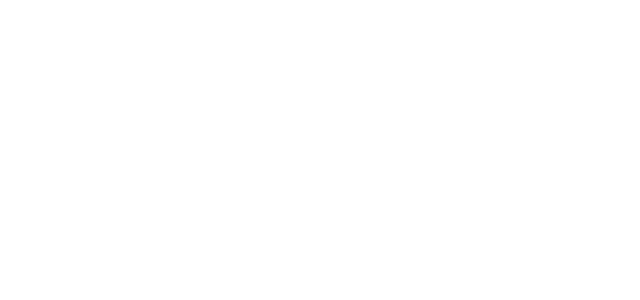
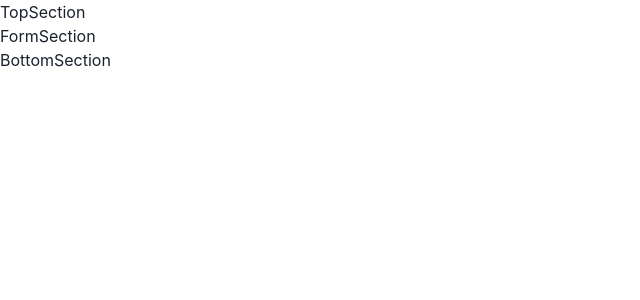
Before and after one commit to Pushpendra-1697/wobot, a React (Create React App) app: page / in a window 1280 px wide. Shown: the top 300 px of the page, without its empty margins (0-640 px from the left). Built offline with nearby package versions, Linux system fonts and the light colour scheme.

Commit message:
added components

```diff
--- a/package.json
+++ b/package.json
@@ -3,9 +3,13 @@
   "version": "0.1.0",
   "private": true,
   "dependencies": {
+    "@chakra-ui/react": "^2.8.0",
+    "@emotion/react": "^11.11.1",
+    "@emotion/styled": "^11.11.0",
     "@testing-library/jest-dom": "^5.17.0",
     "@testing-library/react": "^13.4.0",
     "@testing-library/user-event": "^13.5.0",
+    "framer-motion": "^10.14.0",
     "react": "^18.2.0",
     "react-dom": "^18.2.0",
     "react-scripts": "5.0.1",
--- a/src/App.js
+++ b/src/App.js
@@ -1,9 +1,15 @@
+import { Box } from "@chakra-ui/react";
+import TopSection from "./Components/TopSection";
+import FormSection from "./Components/FormSection";
+import BottomSection from "./Components/BottomSection";
 
 function App() {
   return (
-    <div>
-
-    </div>
+    <Box>
+      <TopSection />
+      <FormSection />
+      <BottomSection />
+    </Box>
   );
 }
 
--- /dev/null
+++ b/src/Components/BottomSection.jsx
@@ -0,0 +1,9 @@
+import React from 'react'
+
+const BottomSection = () => {
+  return (
+    <div>BottomSection</div>
+  )
+}
+
+export default BottomSection
--- /dev/null
+++ b/src/Components/FormSection.jsx
@@ -0,0 +1,9 @@
+import React from 'react'
+
+const FormSection = () => {
+  return (
+    <div>FormSection</div>
+  )
+}
+
+export default FormSection
--- /dev/null
+++ b/src/Components/TopSection.jsx
@@ -0,0 +1,9 @@
+import React from 'react'
+
+const TopSection = () => {
+  return (
+    <div>TopSection</div>
+  )
+}
+
+export default TopSection
--- a/src/index.js
+++ b/src/index.js
@@ -1,8 +1,11 @@
 import React from 'react';
 import ReactDOM from 'react-dom/client';
 import App from './App';
+import { ChakraProvider } from '@chakra-ui/react';
 
 const root = ReactDOM.createRoot(document.getElementById('root'));
 root.render(
-    <App />
+    <ChakraProvider>
+        <App />
+    </ChakraProvider>
 );
```
Also changed, not shown: 1 other file (tests, documents, lock files or other folders).
